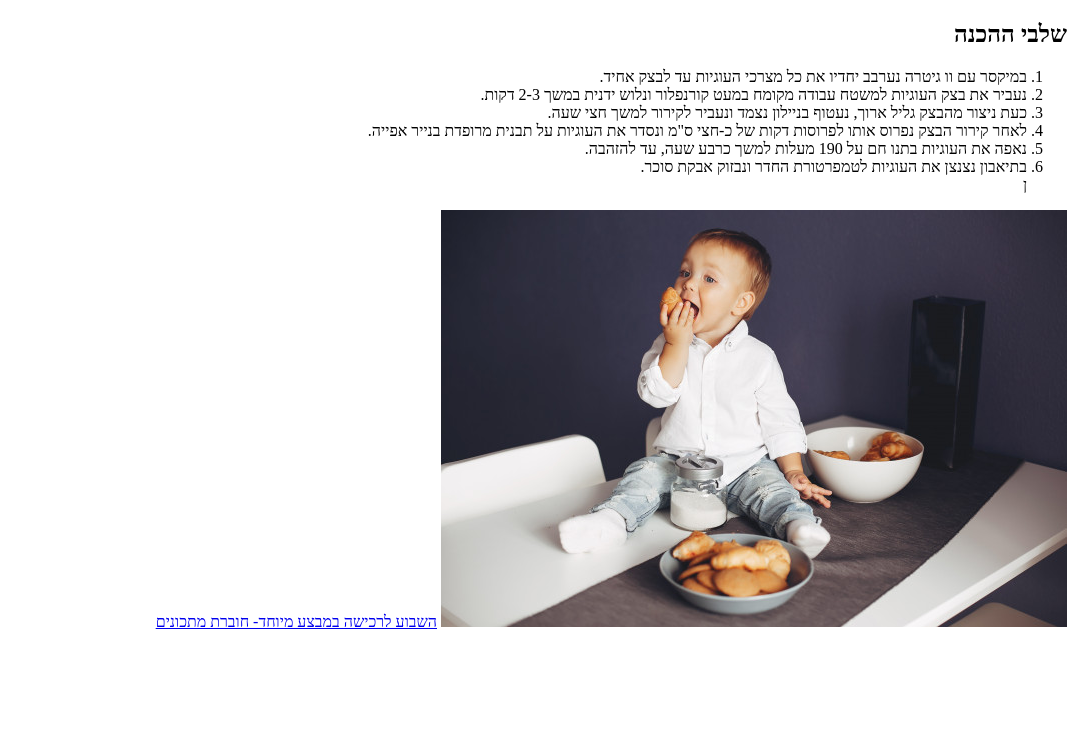
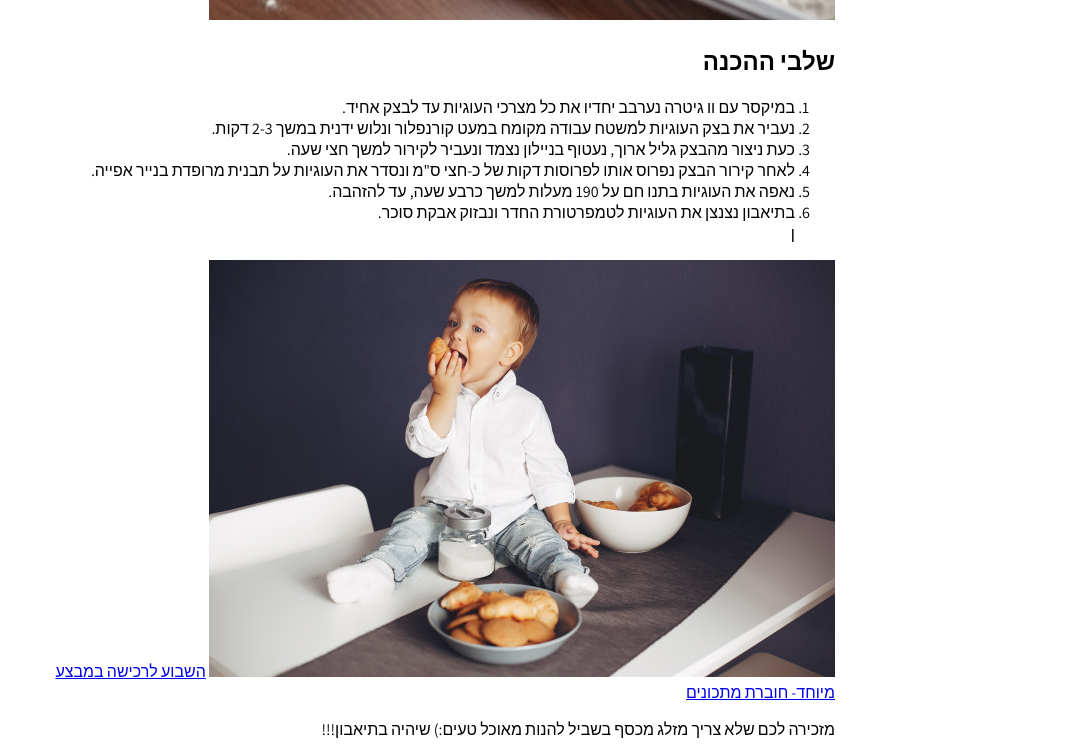
Before and after one commit to hodaya-kalman/hodaya, a plain HTML site: page 1.html in a window 1280 px wide. Shown: the part 1064-1820 px from the top of the page, without its empty margins (205-1280 px from the left). Before the commit the page ends 1703 px from the top, so only its background shows below. Drawn offline with Linux system fonts and the light colour scheme.

Commit message:
Update 1.html

```diff
--- a/1.html
+++ b/1.html
@@ -5,6 +5,9 @@
     <meta charset="UTF-8">
     <title>מתכון לפיצה css</title>
     <link rel="styleshet" href="hoda.css">
+<link rel="preconnect" href="https://fonts.gstatic.com">
+<link href="https://fonts.googleapis.com/css2?family=Arimo:wght@400;600&display=swap" rel="stylesheet">
+    <link rel="stylesheet" href="hoda.css">
 
     <link href="https://fonts.googleapis.com/css2?family=Amatic+SC:wght@700&family=Assistant:wght@400;700&display=swap" rel="stylesheet">
 </head>
@@ -40,5 +43,6 @@
         <img src=img/little-boy-home_1157-18367.jpg>
         <a href="https://ahavaktana.co.il/products/%D7%A1%D7%A4%D7%A8-%D7%9E%D7%AA%D7%9B%D7%95%D7%A0%D7%99%D7%9D-%D7%90%D7%94%D7%91%D7%94-%D7%9E%D7%AA%D7%95%D7%A7%D7%94?variant=12220758949971&adscale=1&utm_campaign=adscale_8097730042&utm_source=adscale_google&utm_medium=Ads&utm_campaign_name=SmartShopping_IL_V2+%5B%D7%92%D7%95%D7%92%D7%9C+%D7%A9%D7%95%D7%A4%D7%99%D7%A0%D7%92%5D+%28%D7%90%D7%94%D7%91%D7%94+%D7%A7%D7%98%D7%A0%D7%94+-+%D7%A9%D7%95%D7%A4%D7%99%D7%99%D7%A0%D7%92%29">השבוע לרכישה במבצע מיוחד- חוברת מתכונים </a>
 
+   <p> מזכירה לכם שלא צריך מזלג מכסף בשביל להנות מאוכל טעים:) שיהיה בתיאבון!!!</p>
     </div>
 </body></html>
```
